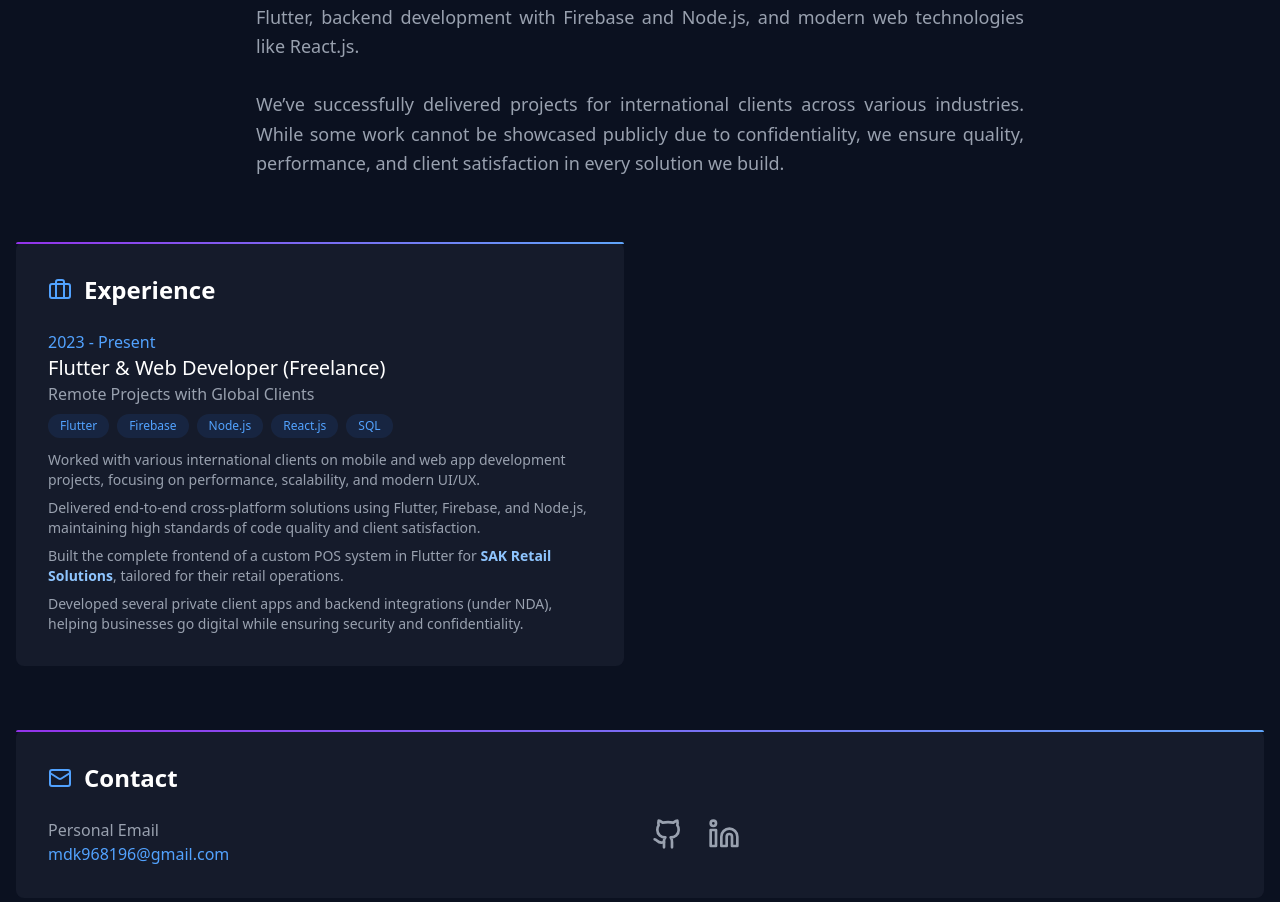
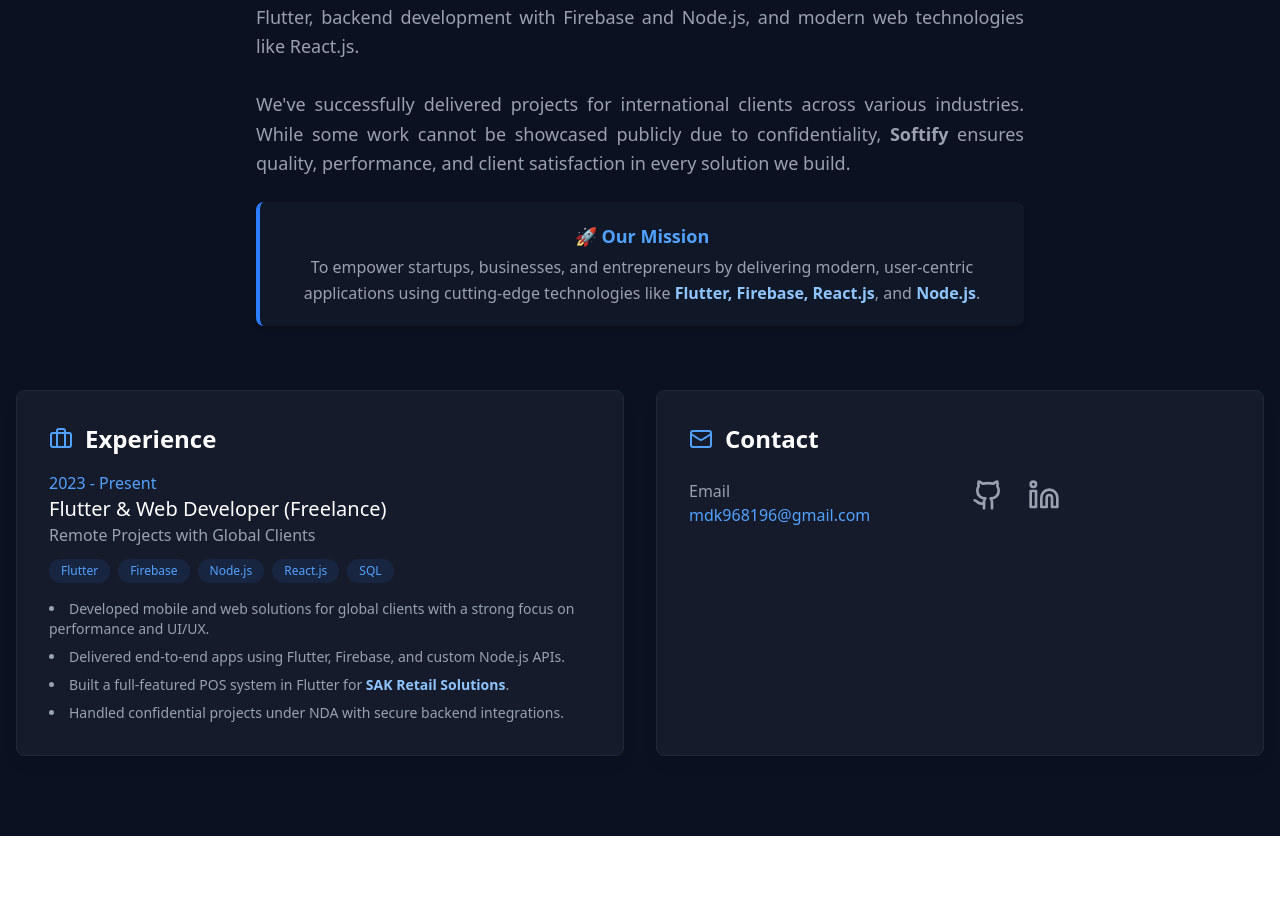
Before and after one commit to MDK-404/mdk404Folio, a React (Vite) app: page / in a window 1280 px wide. Shown: the part 1024-1926 px from the top of the page. After the commit the page ends 1860 px from the top, so only its background shows below. Built offline with nearby package versions, Linux system fonts and the light colour scheme.

Commit message:
improve about section

```diff
--- a/src/App.jsx
+++ b/src/App.jsx
@@ -300,77 +300,88 @@
     {/* About Section */}
 {activeSection === "about" && (
   <section id="about" className="space-y-16 animate-fade-in">
+    {/* Section Heading */}
     <div className="text-center space-y-6">
       <h2 className="text-5xl font-bold gradient-text">About Us</h2>
-      <div className="max-w-3xl mx-auto">
+      <div className="max-w-3xl mx-auto space-y-6">
+        {/* Who We Are */}
         <p className="text-lg text-gray-400 leading-relaxed text-justify">
-          We are a dedicated team of skilled developers offering end-to-end app and web development services. Our expertise spans cross-platform mobile app development using Flutter, backend development with Firebase and Node.js, and modern web technologies like React.js.
+  <strong>Softify</strong> is a dedicated team of skilled developers offering end-to-end app and web development services. Our expertise spans cross-platform mobile app development using Flutter, backend development with Firebase and Node.js, and modern web technologies like React.js.
   <br /><br />
-          We’ve successfully delivered projects for international clients across various industries. While some work cannot be showcased publicly due to confidentiality, we ensure quality, performance, and client satisfaction in every solution we build.
+  We've successfully delivered projects for international clients across various industries. While some work cannot be showcased publicly due to confidentiality, <strong>Softify</strong> ensures quality, performance, and client satisfaction in every solution we build.
+</p>
+
+
+        {/* Our Mission */}
+        <div className="bg-[#101827] border-l-4 border-blue-500 p-5 rounded-lg shadow-md">
+          <p className="text-lg text-gray-200 font-semibold mb-1">
+            🚀 <span className="text-blue-400 font-bold">Our Mission</span>
+          </p>
+          <p className="text-gray-400 text-base leading-relaxed">
+            To empower startups, businesses, and entrepreneurs by delivering modern, user-centric applications using cutting-edge technologies like <span className="font-semibold text-blue-300">Flutter, Firebase, React.js</span>, and <span className="font-semibold text-blue-300">Node.js</span>.
           </p>
         </div>
       </div>
+    </div>
 
+    {/* Main Content Row */}
     <div className="grid grid-cols-1 md:grid-cols-2 gap-8">
 
-
-              {/* Experience */}
-<div className="gradient-border-top bg-[#151B2B] rounded-lg p-8 space-y-6">
-  <div className="flex items-center space-x-3">
+      {/* Left Box - Experience */}
+      <div className="bg-[#151B2B] rounded-lg p-8 shadow-lg border border-gray-800">
+        <div className="flex items-center space-x-3 mb-4">
           <Briefcase className="w-6 h-6 text-blue-400" />
-    <h3 className="text-2xl font-semibold">Experience</h3>
+          <h3 className="text-2xl font-semibold text-white">Experience</h3>
         </div>
 
-  <div className="space-y-8">
+        <div className="space-y-6">
           <div>
             <p className="text-blue-400">2023 - Present</p>
-      <h4 className="text-xl font-medium">Flutter & Web Developer (Freelance)</h4>
+            <h4 className="text-xl font-medium text-white">Flutter & Web Developer (Freelance)</h4>
             <span className="text-gray-400">Remote Projects with Global Clients</span>
 
-      <div className="flex flex-wrap gap-2 mt-2">
-        <span className="px-3 py-1 bg-blue-500/10 text-blue-400 rounded-full text-xs">Flutter</span>
-        <span className="px-3 py-1 bg-blue-500/10 text-blue-400 rounded-full text-xs">Firebase</span>
-        <span className="px-3 py-1 bg-blue-500/10 text-blue-400 rounded-full text-xs">Node.js</span>
-        <span className="px-3 py-1 bg-blue-500/10 text-blue-400 rounded-full text-xs">React.js</span>
-        <span className="px-3 py-1 bg-blue-500/10 text-blue-400 rounded-full text-xs">SQL</span>
+            <div className="flex flex-wrap gap-2 mt-3">
+              {["Flutter", "Firebase", "Node.js", "React.js", "SQL"].map((tech, i) => (
+                <span key={i} className="px-3 py-1 bg-blue-500/10 text-blue-400 rounded-full text-xs">{tech}</span>
+              ))}
             </div>
 
-      <ul className="mt-3 text-sm text-gray-400 space-y-2">
+            <ul className="mt-4 text-sm text-gray-400 space-y-2 list-disc list-inside">
               <li>
-          Worked with various international clients on mobile and web app development projects, focusing on performance, scalability, and modern UI/UX.
+                Developed mobile and web solutions for global clients with a strong focus on performance and UI/UX.
               </li>
               <li>
-          Delivered end-to-end cross-platform solutions using Flutter, Firebase, and Node.js, maintaining high standards of code quality and client satisfaction.
+                Delivered end-to-end apps using Flutter, Firebase, and custom Node.js APIs.
               </li>
               <li>
-          Built the complete frontend of a custom POS system in Flutter for <span className="text-blue-300 font-semibold">SAK Retail Solutions</span>, tailored for their retail operations.
+                Built a full-featured POS system in Flutter for <span className="text-blue-300 font-semibold">SAK Retail Solutions</span>.
               </li>
               <li>
-          Developed several private client apps and backend integrations (under NDA), helping businesses go digital while ensuring security and confidentiality.
+                Handled confidential projects under NDA with secure backend integrations.
               </li>
             </ul>
           </div>
         </div>
       </div>
-            </div>
-            {/* Contact */}
-            <div className="gradient-border-top bg-[#151B2B] rounded-lg p-8">
+
+      {/* Right Box - Contact */}
+      <div className="bg-[#151B2B] rounded-lg p-8 shadow-lg border border-gray-800">
         <div className="flex items-center space-x-3 mb-6">
           <Mail className="w-6 h-6 text-blue-400" />
-                <h3 className="text-2xl font-semibold">Contact</h3>
+          <h3 className="text-2xl font-semibold text-white">Contact</h3>
         </div>
+
         <div className="grid grid-cols-1 md:grid-cols-2 gap-6">
           <div>
-                  <p className="text-gray-400">Personal Email</p>
+            <p className="text-gray-400">Email</p>
             <a
-                    href="mailto:suvesha2002@gmail.com"
+              href="mailto:mdk968196@gmail.com"
               className="text-blue-400 hover:text-blue-300"
             >
               mdk968196@gmail.com
             </a>
           </div>
-                <div>
-                  <div className="flex gap-6 justify-center md:justify-start">
+          <div className="flex gap-6 mt-4 md:mt-0">
             <a
               href="https://github.com/MDK-404"
               className="text-gray-400 hover:text-white transition"
@@ -389,6 +400,7 @@
     </div>
   </section>
 )}
+
 
          {/* Services */}
              {activeSection === "services" && (
```
Lines whose indentation alone changed are shown as unchanged.
